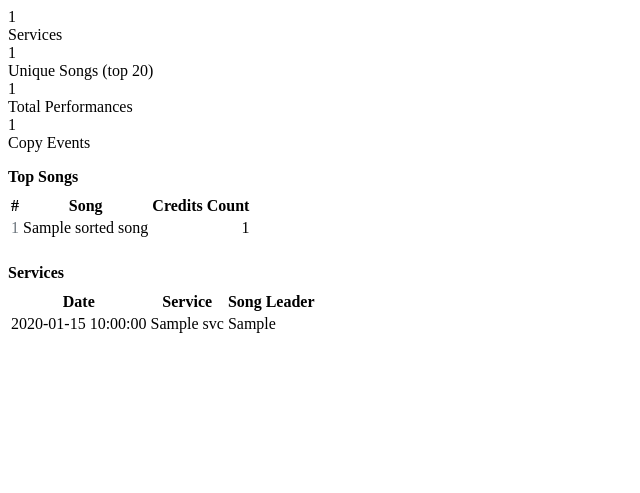
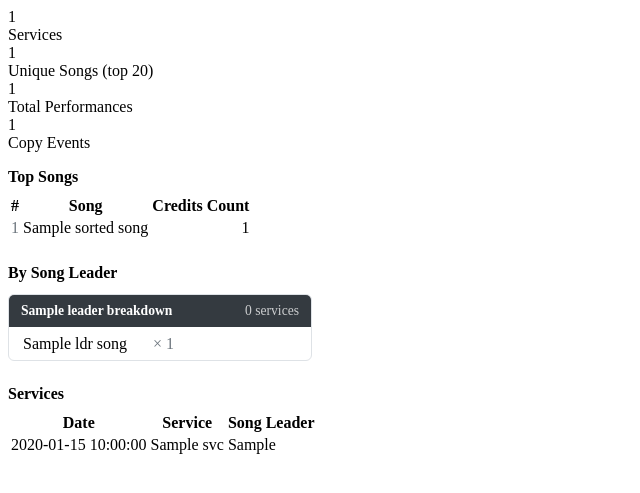
Before and after one commit to mshirel/song-history, a FastAPI app: template src/worship_catalog/web/templates/stats_result.html in a window 1280 px wide. Shown: the top 493 px of the page, without its empty margins (0-640 px from the left). Run offline with FastAPI, Linux system fonts and the light colour scheme; the template is opened without the code that fills it: most values are stand-ins (such as "Sample title", 1, 10 or a date in 2020).

Commit message:
Add song leader trend breakdown to stats report and web UI
CLI (report stats):
- Without --leader: appends a "By Song Leader" section to the markdown
  with a subsection per leader showing their songs and repeat counts,
  sorted by total service count descending
- With --leader: section is omitted (already scoped to one leader)
- Fixes shadowed `leader` variable in the Services loop (renamed svc_leader)

Web UI (/reports/stats):
- Same breakdown logic in the route handler
- stats_result.html renders a card grid (one card per leader) when no
  leader filter is active; each card shows leader name, service count,
  and per-song repeat counts

Tests (+16):
- test_cli.py: breakdown present without filter, each leader has heading,
  songs listed per leader, omitted when --leader used, service count shown
- test_web.py: breakdown section visible, hidden when leader-filtered,
  service count in output, songs appear under correct leader

Co-Authored-By: Claude Sonnet 4.6 <noreply@anthropic.com>

```diff
--- a/src/worship_catalog/web/app.py
+++ b/src/worship_catalog/web/app.py
@@ -120,6 +120,33 @@ async def reports_stats(
     if not all_songs:
         sorted_songs = sorted_songs[:20]
 
+    # Build per-leader breakdown (only when not already filtered to one leader)
+    leader_breakdown: dict[str, list[tuple[str, int]]] = {}
+    if not leader:
+        service_leader_map = {s["id"]: (s.get("song_leader") or "Unknown") for s in services}
+        ldr_song_services: dict[str, dict[str, set]] = {}
+        for e in events:
+            ldr = service_leader_map.get(e["service_id"], "Unknown")
+            title = e["display_title"]
+            ldr_song_services.setdefault(ldr, {}).setdefault(title, set()).add(e["service_id"])
+        leader_breakdown = {
+            ldr: sorted(
+                [(t, len(sids)) for t, sids in songs.items()],
+                key=lambda x: (-x[1], x[0].lower()),
+            )
+            for ldr, songs in sorted(
+                ldr_song_services.items(),
+                key=lambda kv: -sum(len(v) for v in kv[1].values()),
+            )
+        }
+    # Build per-leader service count for display
+    leader_service_counts = {
+        s.get("song_leader") or "Unknown": 0 for s in services
+    }
+    for s in services:
+        ldr = s.get("song_leader") or "Unknown"
+        leader_service_counts[ldr] = leader_service_counts.get(ldr, 0) + 1
+
     return templates.TemplateResponse(
         request,
         "stats_result.html",
@@ -133,6 +160,8 @@ async def reports_stats(
             "total_performances": sum(song_counts.values()),
             "total_events": len(events),
             "all_songs": all_songs,
+            "leader_breakdown": leader_breakdown,
+            "leader_service_counts": leader_service_counts,
         },
     )
 
--- a/src/worship_catalog/web/templates/stats_result.html
+++ b/src/worship_catalog/web/templates/stats_result.html
@@ -43,6 +43,30 @@
   </tbody>
 </table>
 
+{% if leader_breakdown %}
+<h3 style="font-size:1rem;margin:1.5rem 0 0.75rem;">By Song Leader</h3>
+<div style="display:grid;grid-template-columns:repeat(auto-fill,minmax(280px,1fr));gap:1rem;margin-bottom:1.5rem;">
+  {% for ldr_name, ldr_songs in leader_breakdown.items() %}
+  <div style="background:#fff;border:1px solid #dee2e6;border-radius:6px;overflow:hidden;">
+    <div style="background:#343a40;color:#fff;padding:0.5rem 0.75rem;font-size:0.85rem;font-weight:600;display:flex;justify-content:space-between;align-items:center;">
+      <span>{{ ldr_name }}</span>
+      <span style="font-weight:400;opacity:0.75;">{{ leader_service_counts.get(ldr_name, 0) }} service{{ 's' if leader_service_counts.get(ldr_name, 0) != 1 else '' }}</span>
+    </div>
+    <table style="margin:0;">
+      <tbody>
+        {% for song_title, count in ldr_songs %}
+        <tr>
+          <td style="padding:0.35rem 0.75rem;">{{ song_title }}</td>
+          <td style="text-align:right;padding:0.35rem 0.75rem;color:#6c757d;white-space:nowrap;">× {{ count }}</td>
+        </tr>
+        {% endfor %}
+      </tbody>
+    </table>
+  </div>
+  {% endfor %}
+</div>
+{% endif %}
+
 <h3 style="font-size:1rem;margin:1.5rem 0 0.5rem;">Services</h3>
 <table>
   <thead>
```
Also changed, not shown: src/worship_catalog/cli.py (+36 -2 lines), tests/test_cli.py (+64 -0 lines), tests/test_web.py (+38 -0 lines).
